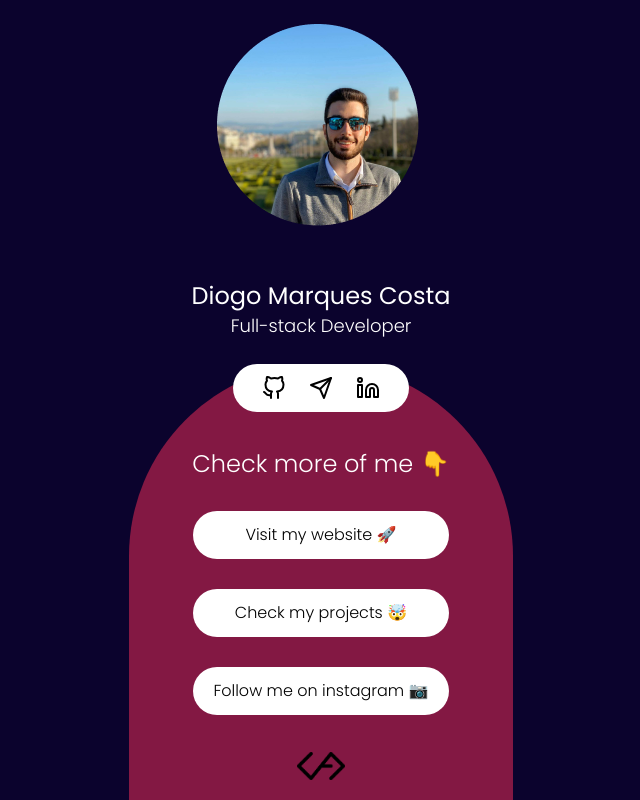
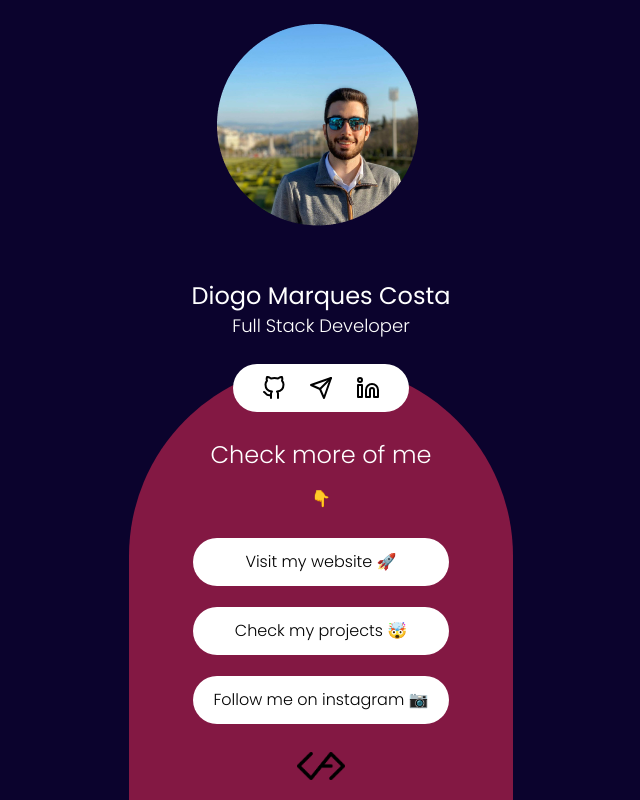
Before and after one commit to diogofalken/linktree, a plain HTML site: page index.html in a window 1280 px wide. Shown: the whole page, without its empty margins (319-959 px from the left). Drawn offline with nearby package versions, Linux system fonts and the light colour scheme.

Commit message:
feat: adicionei pequenos updades
Adicionei target blank para os links.
Adicionei animação no emoji de mao para baixo.

```diff
--- a/index.html
+++ b/index.html
@@ -10,6 +10,7 @@
   <link href="https://unpkg.com/tailwindcss@^2/dist/tailwind.min.css" rel="stylesheet">
   <link rel="stylesheet" href="style.css">
 
+  <!-- FeatherJS -->
   <script src="https://cdn.jsdelivr.net/npm/feather-icons/dist/feather.min.js"></script>
 </head>
 <body>
@@ -21,7 +22,7 @@
         </div>
         <h1 class="text-white poppins-400 text-2xl mt-12 hidden lg:block">Diogo Marques Costa</h1>
         <h1 class="text-white poppins-400 text-2xl mt-12 lg:hidden">Diogo M. Costa</h1>
-        <h2 class="text-white text-lg">Full-stack Developer</h2>
+        <h2 class="text-white text-lg">Full Stack Developer</h2>
       </div>
       <div class="sm:w-96 w-full h-3/5 flex flex-col items-center justify-between rounded-t-full bg-pink-900">
         <div class="logo-container w-44 h-12 p-1.5 flex justify-evenly items-center bg-white rounded-full">
@@ -31,10 +32,11 @@
         </div>
 
         <div class="content-container h-3/4 flex flex-col items-center justify-evenly">
-          <h3 class="text-white text-2xl">Check more of me 👇</h3>
-          <a href="https://www.diogomcosta.com" class="bg-white rounded-full w-64 h-12 p-2 inline-flex items-center justify-center hover:bg-blue-900 hover:text-white">Visit my website 🚀</a>
-          <a href="https://www.github.com/diogofalken/" class="bg-white rounded-full w-64 h-12 p-2 inline-flex items-center justify-center hover:bg-blue-900 hover:text-white">Check my projects 🤯</a>
-          <a href="https://www.instagram.com/diogofalcao99" class="bg-white rounded-full w-64 h-12 p-2 inline-flex items-center justify-center hover:bg-blue-900 hover:text-white">Follow me on instagram 📷</a>
+          <h3 class="text-white text-2xl">Check more of me</h3>
+          <p class="animate-bounce">👇</p>
+          <a href="https://www.diogomcosta.com" target="_blank" class="bg-white rounded-full w-64 h-12 p-2 inline-flex items-center justify-center hover:bg-blue-900 hover:text-white">Visit my website 🚀</a>
+          <a href="https://www.github.com/diogofalken/" target="_blank" class="bg-white rounded-full w-64 h-12 p-2 inline-flex items-center justify-center hover:bg-blue-900 hover:text-white">Check my projects 🤯</a>
+          <a href="https://www.instagram.com/diogofalcao99" target="_blank" class="bg-white rounded-full w-64 h-12 p-2 inline-flex items-center justify-center hover:bg-blue-900 hover:text-white">Follow me on instagram 📷</a>
         </div>
 
         <div class="w-12 h-12 justify-self-end">
```
